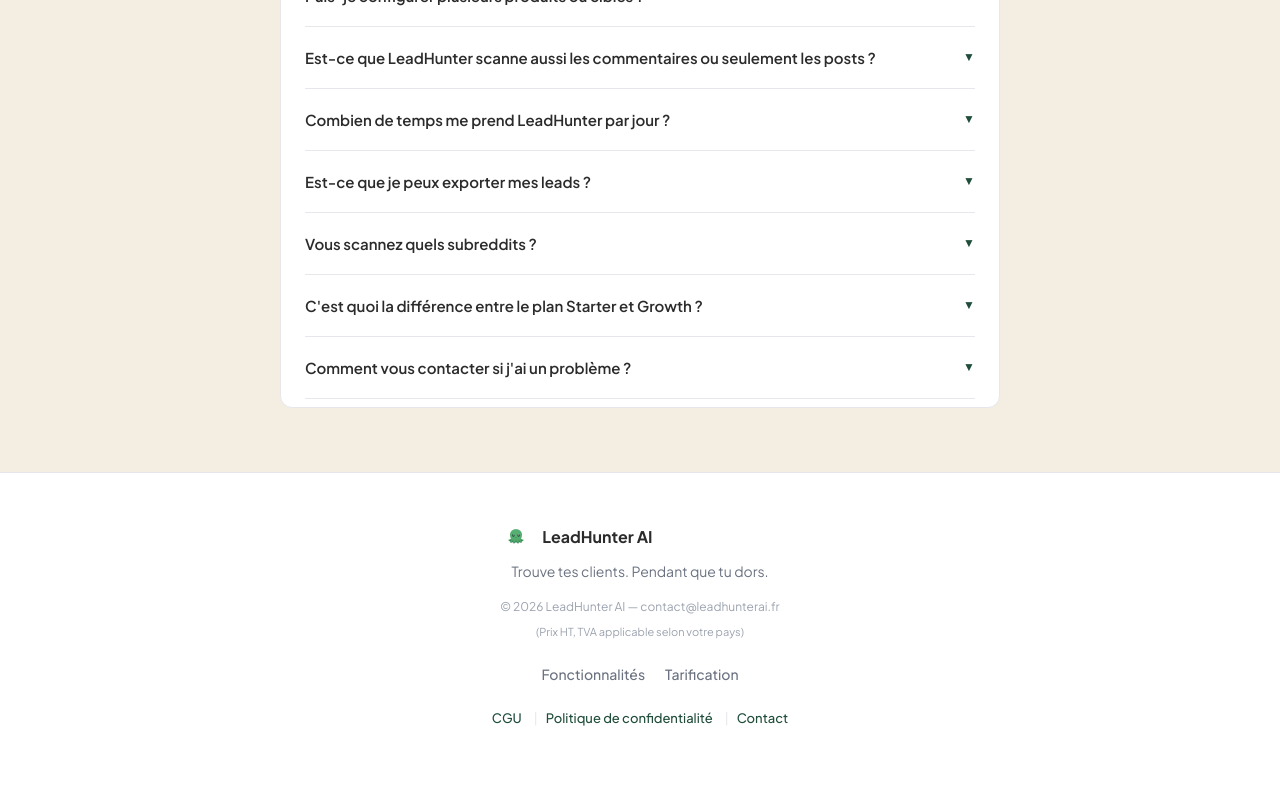
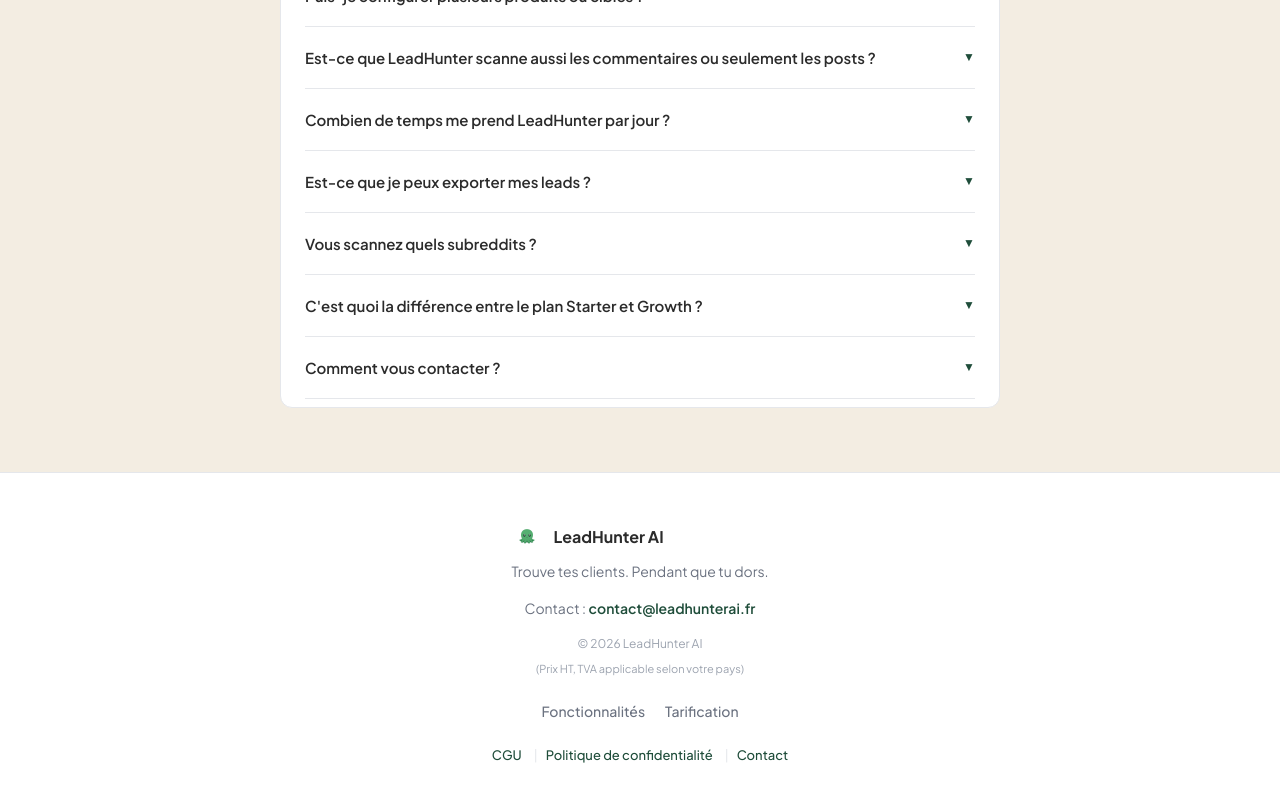
Before and after one commit to jolylouis59-cloud/leadhunter-ai, a Next.js app: page / in a window 1280 px wide. Shown: the part 5541-6341 px from the top of the page. Before the commit the page ends 6318 px from the top, so only its background shows below. Built offline with nearby package versions, Linux system fonts and the light colour scheme; no server answers.

Commit message:
feat: ajoute contact@leadhunterai.fr dans footer et FAQ (lien mailto)

```diff
--- a/components/FAQ.tsx
+++ b/components/FAQ.tsx
@@ -1,9 +1,15 @@
 "use client";
 
-import { useState } from "react";
+import { useState, type ReactNode } from "react";
 import { colors, fontFamily } from "@/lib/dashboard-styles";
 
-const FAQ_ITEMS = [
+const MAILTO_LINK_STYLE: React.CSSProperties = {
+  color: colors.accent,
+  fontWeight: 600,
+  textDecoration: "none",
+};
+
+const FAQ_ITEMS: { q: string; a: ReactNode }[] = [
   {
     q: "Comment LeadHunter AI trouve mes prospects ?",
     a: "On scanne Reddit, LinkedIn et X en temps réel avec des mots-clés liés à ton produit. Chaque post est analysé par notre IA qui lui attribue un Intent Score de 0 à 100 selon la probabilité d'achat.",
@@ -81,8 +87,16 @@
     a: "Starter (49€/mois) : 300 leads/mois, scan Reddit. Growth (99€/mois) : 1000 leads/mois, scan Reddit + X + LinkedIn, alertes email. Agency (199€/mois) : illimité, 5 workspaces, API access.",
   },
   {
-    q: "Comment vous contacter si j'ai un problème ?",
-    a: "Par email à contact@leadhunterai.fr ou directement via LinkedIn. On répond sous 24h, souvent beaucoup moins.",
+    q: "Comment vous contacter ?",
+    a: (
+      <>
+        Écrivez-nous à{" "}
+        <a href="mailto:contact@leadhunterai.fr" style={MAILTO_LINK_STYLE}>
+          contact@leadhunterai.fr
+        </a>
+        , on répond rapidement.
+      </>
+    ),
   },
 ];
 
@@ -93,7 +107,7 @@
   onToggle,
 }: {
   question: string;
-  answer: string;
+  answer: ReactNode;
   isOpen: boolean;
   onToggle: () => void;
 }) {
--- a/components/Footer.tsx
+++ b/components/Footer.tsx
@@ -38,8 +38,21 @@
           <p style={{ margin: "8px 0 0", fontSize: "14px", color: colors.textMuted }}>
             Trouve tes clients. Pendant que tu dors.
           </p>
+          <p style={{ margin: "16px 0 0", fontSize: "14px", color: colors.textMuted }}>
+            Contact :{" "}
+            <a
+              href="mailto:contact@leadhunterai.fr"
+              style={{
+                color: colors.accent,
+                fontWeight: 600,
+                textDecoration: "none",
+              }}
+            >
+              contact@leadhunterai.fr
+            </a>
+          </p>
           <p style={{ margin: "16px 0 0", fontSize: "12px", color: "#9CA3AF" }}>
-            © 2026 LeadHunter AI — contact@leadhunterai.fr
+            © 2026 LeadHunter AI
           </p>
           <p style={{ margin: "8px 0 0", fontSize: "11px", color: "#9CA3AF" }}>
             (Prix HT, TVA applicable selon votre pays)
```
